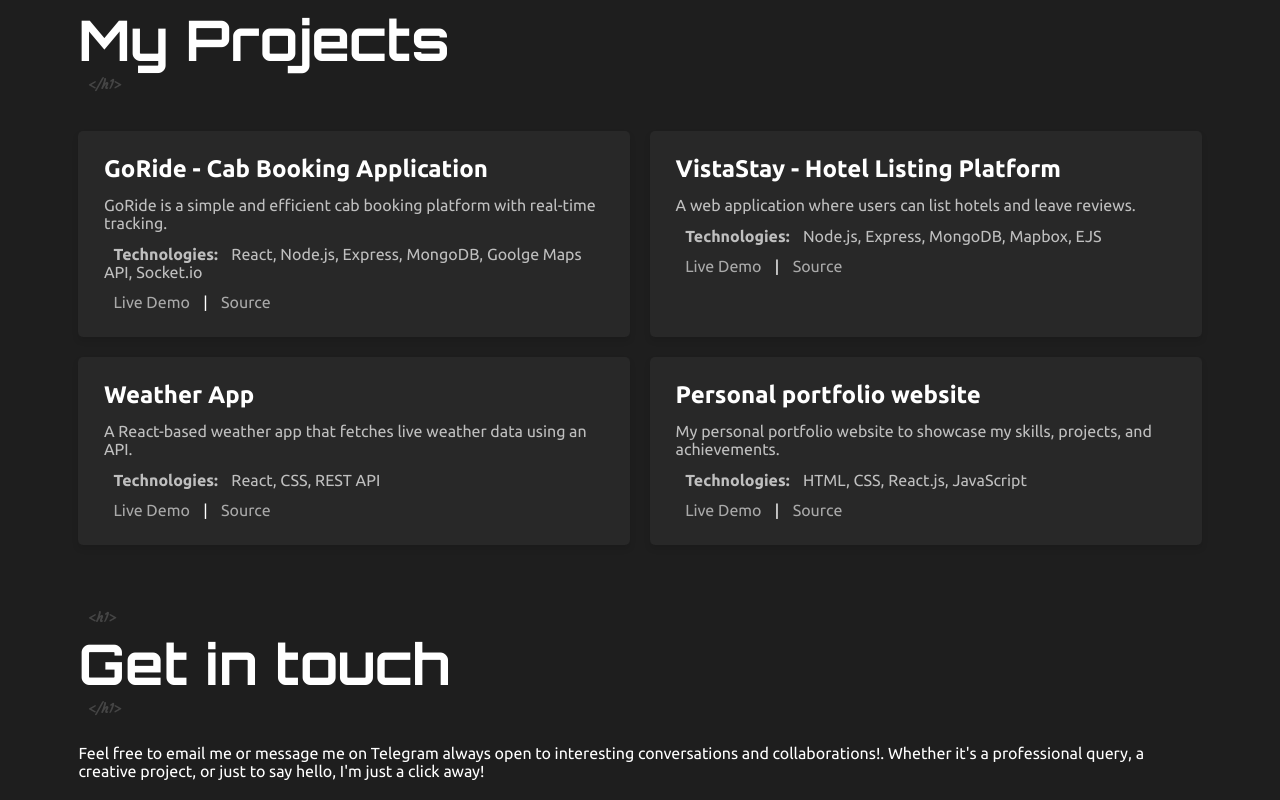
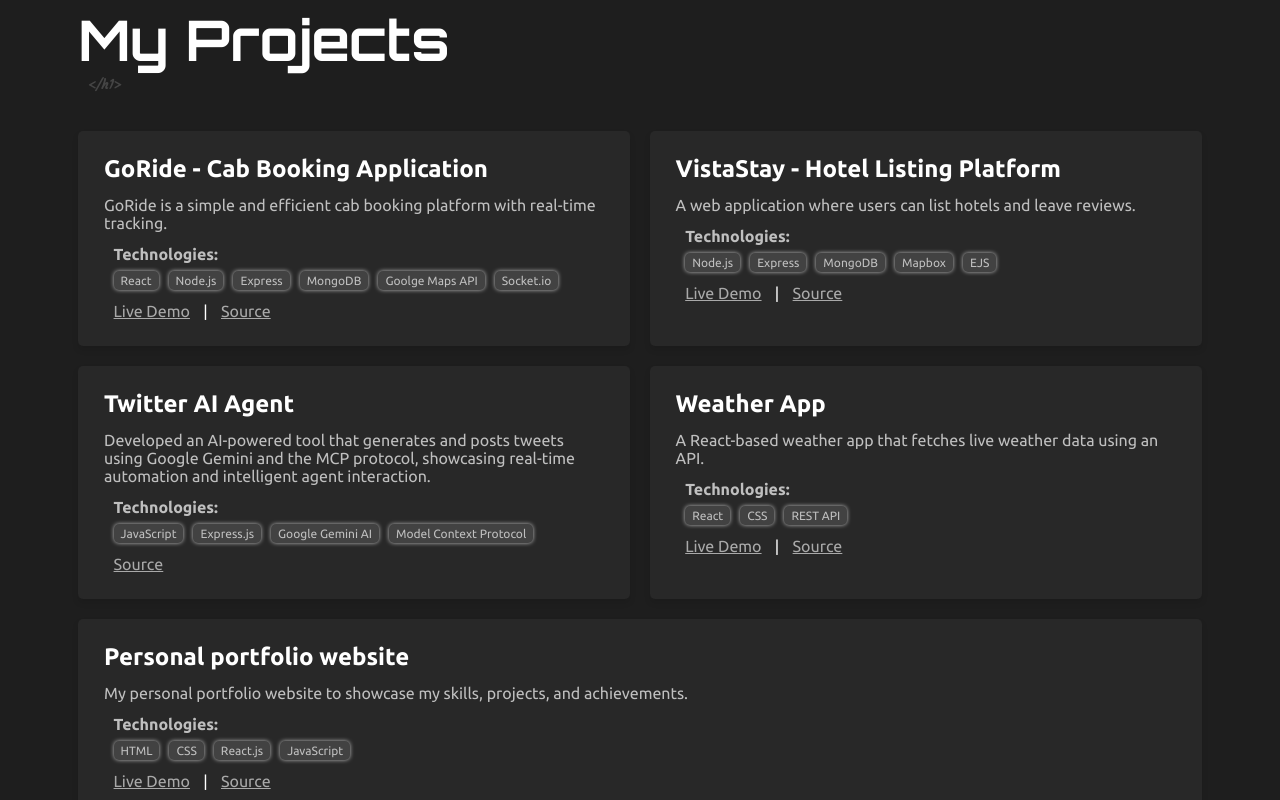
Before and after one commit to om151/Ompatil.dev, a React (Vite) app: page / in a window 1280 px wide. Shown: the part 1240-2040 px from the top of the page. Built offline with nearby package versions, Linux system fonts and the light colour scheme; a web font is replaced by a local one.

Commit message:
some changes in design

```diff
--- a/src/components/projects.css
+++ b/src/components/projects.css
@@ -31,6 +31,8 @@
     background-color: #2f2f2f93;
     border-radius: 5px;
     transition: box-shadow 0.4s ease;
+    justify-content: center;
+    align-items: center;
   }
 
   .project:hover {
@@ -55,6 +57,16 @@
     margin: 0.8rem 0rem;
     background-color: transparent;
     opacity: 0.7;
+
+
+  }
+  .tech-logo{
+    display: flex;
+      flex-direction: row;
+      gap:10;
+      background-color: transparent;
+      flex-wrap: wrap;
+
   }
 
   .project-link {
@@ -71,10 +83,24 @@
     background-color: transparent;
     opacity: 0.6;
     transition: opacity 0.1s ease;
+    text-decoration: underline;
   }
 
   .project-link a:hover {
     opacity: 0.9;
+  }
+
+  .tech{
+    width: fit-content;
+    height: fit-content;
+    padding: 3px 7px;
+    background-color: rgb(77, 77, 77);
+    color: white;
+    border-radius: 5px;
+    font-size:12px;
+    box-shadow: 0px 0px 4px white;
+    margin-right: 10px;
+    margin-top: 0.5rem;
   }
 
   /* Responsive Styles */
@@ -102,6 +128,7 @@
     .project-description,
     .project-technologies {
       font-size: 1rem;
+
     }
 
     .project-link a {
--- a/src/components/projects.jsx
+++ b/src/components/projects.jsx
@@ -15,25 +15,37 @@ export default function Projects() {
             <h2 className="project-name">{project.name}</h2>
             <p className="project-description">{project.description}</p>
             <p className="project-technologies">
-              <strong>Technologies:</strong> {project.technologies.join(", ")}
+              <strong>Technologies:</strong>
+              <div className="tech-logo">
+              {project.technologies.map((tech) => (
+                <div key={tech} className="tech">{tech}</div>
+              ))}
+              </div>
+
             </p>
             <p className="project-link">
-               <a
+               {project.liveLink && <a
                 href={project.liveLink}
                 target="_blank"
                 rel="noopener noreferrer"
-                style={{textDecoration:"none",color:"white"}}
+                style={{color:"white"}}
               >
                 Live Demo
-              </a>{" "}
-              |{" "}<a
+              </a> }
+              { project.githubLink && project.liveLink &&
+                " | "
+              }
+
+              { project.githubLink &&
+                <a
                 href={project.githubLink}
                 target="_blank"
                 rel="noopener noreferrer"
-                style={{textDecoration:"none",color:"white"}}
+                style={{color:"white"}}
               >
                 Source
               </a>
+              }
 
             </p>
 
--- a/src/components/projectsData.js
+++ b/src/components/projectsData.js
@@ -7,7 +7,7 @@ const projectsData = [
     description:
       "GoRide is a simple and efficient cab booking platform with real-time tracking.",
     technologies: ["React", "Node.js", "Express", "MongoDB", "Goolge Maps API" , "Socket.io"],
-    githubLink: "",
+    githubLink: "https://github.com/om151/Go-Ride",
     liveLink: "https://go-ride-nu.vercel.app/",
   },
   {
@@ -20,7 +20,15 @@ const projectsData = [
     liveLink: "https://vistastay-6yv0.onrender.com/listings",
   },
   {
-    id: 3,
+    id:3,
+    name: "Twitter AI Agent",
+    description: "Developed an AI-powered tool that generates and posts tweets using Google Gemini and the MCP protocol, showcasing real-time automation and intelligent agent interaction.",
+    technologies: [ "JavaScript","Express.js" ,"Google Gemini AI","Model Context Protocol " ],
+    githubLink: "https://github.com/om151/twitter-ai-agent",
+    liveLink: "",
+  },
+  {
+    id: 4,
     name: "Weather App",
     description:
       "A React-based weather app that fetches live weather data using an API.",
@@ -28,14 +36,16 @@ const projectsData = [
     githubLink: "https://github.com/om151/WeatherApp",
     liveLink: "https://weatherapp-om151s-projects.vercel.app/",
   },
+
   {
-    id:4,
+    id:5,
     name: "Personal portfolio website",
     description: "My personal portfolio website to showcase my skills, projects, and achievements.",
     technologies: ["HTML", "CSS", "React.js", "JavaScript"],
     githubLink: "https://github.com/om151/Ompatil.dev",
     liveLink: "https://www.ompatil.dev",
   },
+
   // {
   //   id: 5,
   //   name: "Cricket Scoreboard",
```
